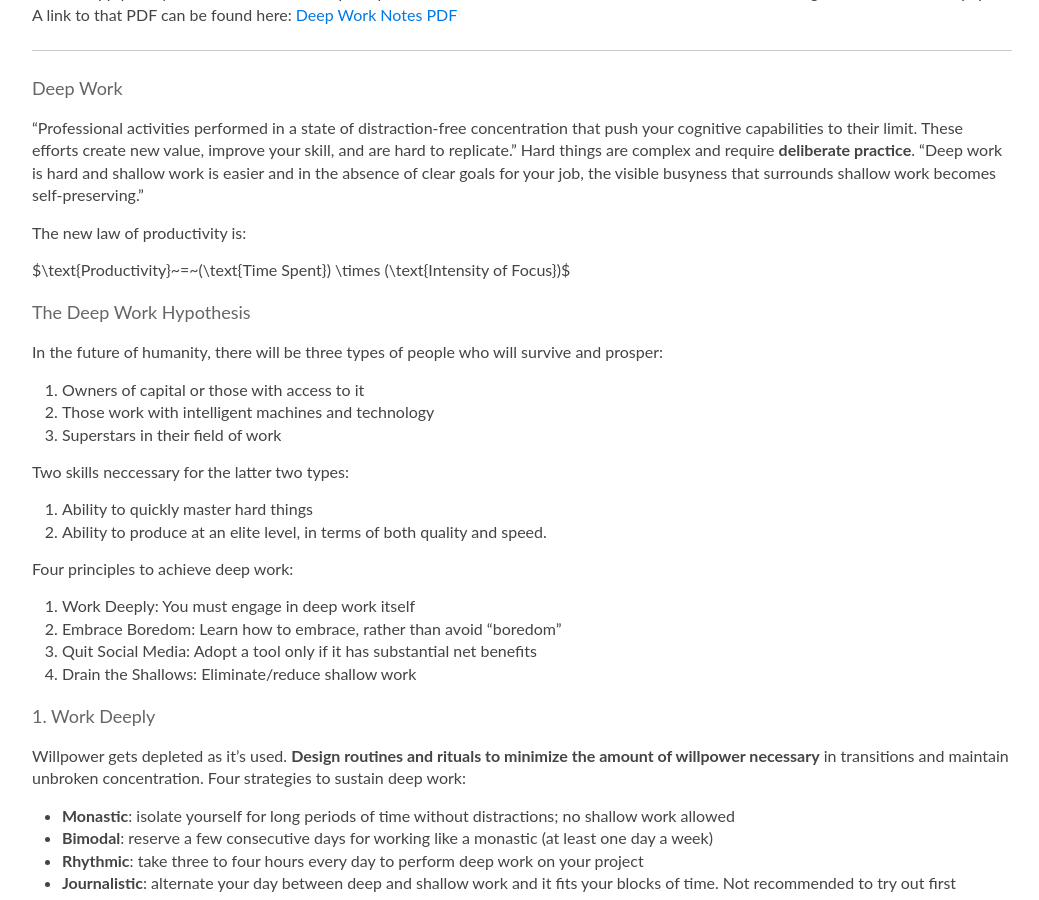
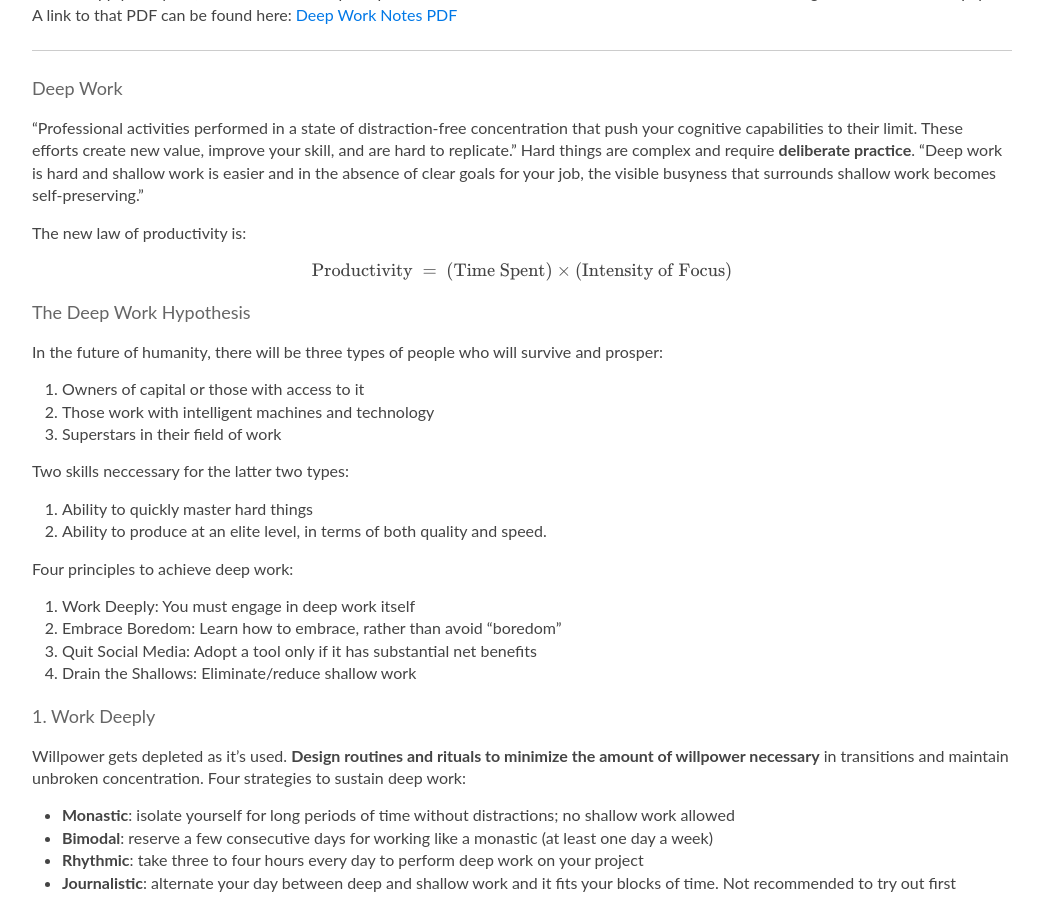
Before and after one commit to seanlane/seanlane.github.io, a Jekyll site: the page built from _posts/2018/2018-07-19-notes-on-deep-work.md, in a window 1280 px wide and 900 px high, scrolled down 304 px. Shown: the whole window, without its empty margins (118-1157 px from the left). Built offline with Jekyll 4.4.1, drawn with Linux system fonts in a browser that asks for light colours; nearby versions of some CDN libraries; formulas are drawn with MathJax 3.

```diff
--- a/_posts/2018/2018-07-19-notes-on-deep-work.md
+++ b/_posts/2018/2018-07-19-notes-on-deep-work.md
@@ -15,7 +15,7 @@ The following are some notes that I've gathered after reading [Deep Work](http:/
 
 The new law of productivity is:
 
-$\text{Productivity}~=~(\text{Time Spent}) \times (\text{Intensity of Focus})$
+$$\text{Productivity}~=~(\text{Time Spent}) \times (\text{Intensity of Focus})$$
 
 #### The Deep Work Hypothesis
 
```
